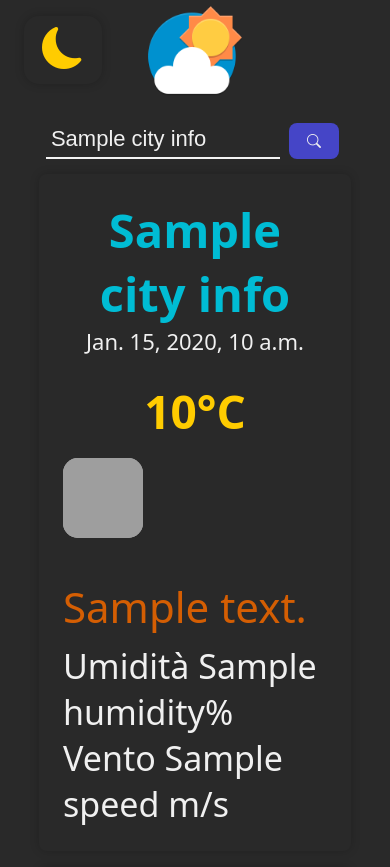
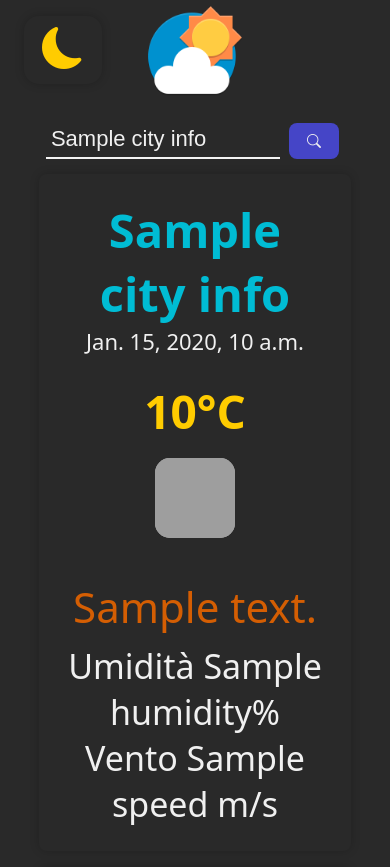
Before and after one commit to jklzz02/weather-django, a Django app: template main/templates/city.html in a window 390 px wide. Shown: the top 867 px of the page. Run offline with Django 5.2, Linux system fonts and the light colour scheme; the template is opened without the code that fills it: most values are stand-ins (such as "Sample title", 1, 10 or a date in 2020); parts of the project's set-up code (start-up, migrations or seed data) failed here and were passed over; grey boxes are pictures that could not be loaded.

Commit message:
improved UI

```diff
--- a/main/static/style/style.css
+++ b/main/static/style/style.css
@@ -444,7 +444,7 @@ h3 a:hover {
 }
 
 /* media query for small size viewport and mobile */
-@media screen and (max-width: 800px) {
+@media screen and (max-width: 920px) {
 
     :root {
         --xxl-size: 47px;
@@ -472,6 +472,18 @@ h3 a:hover {
 
     .city-box > ul {
         text-align: start;
+    }
+
+    .city-query-box .query-infos,
+    .city-query-box .info-container
+    {
+
+        text-align: center;
+        align-items: center;
+    }
+
+    .city-query-box figcaption {
+        text-align: center;
     }
 
     .city-query-container {
```
Also changed, not shown: main/main/services.py (+5 -2 lines).
